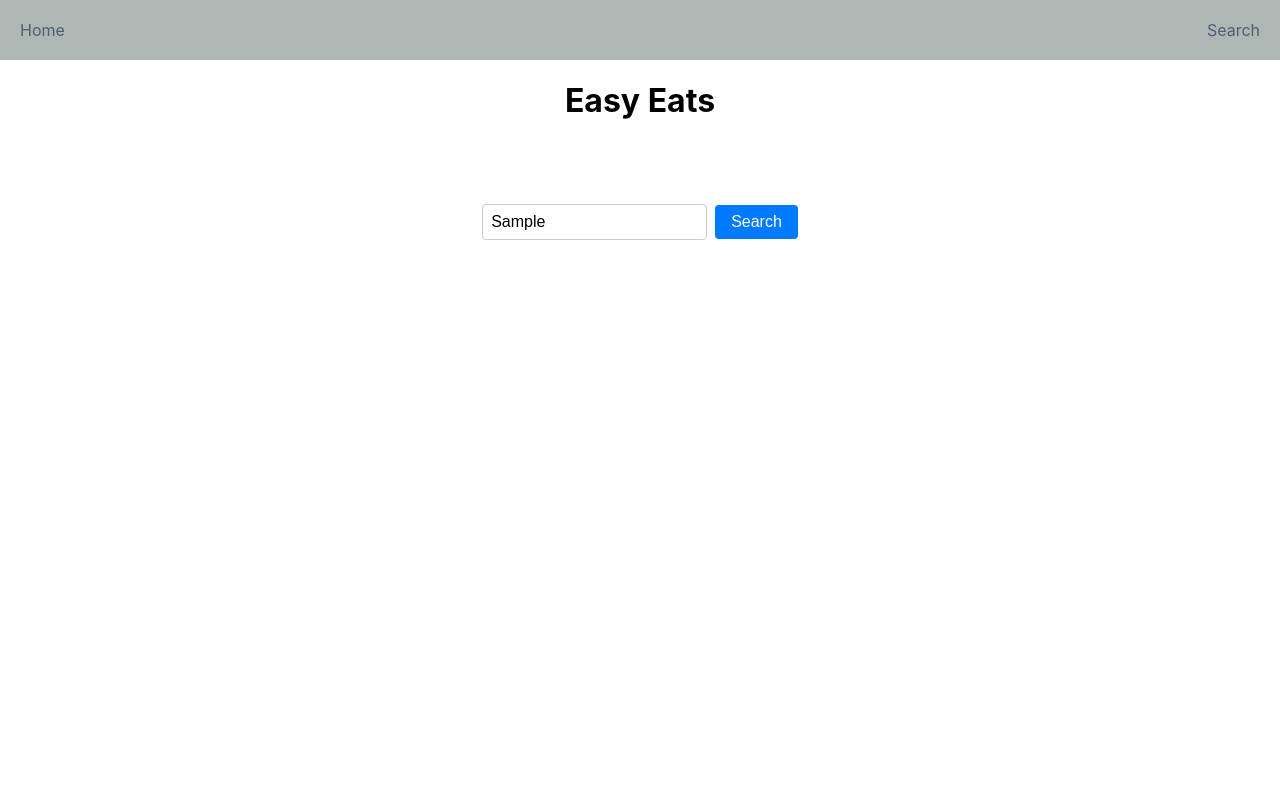
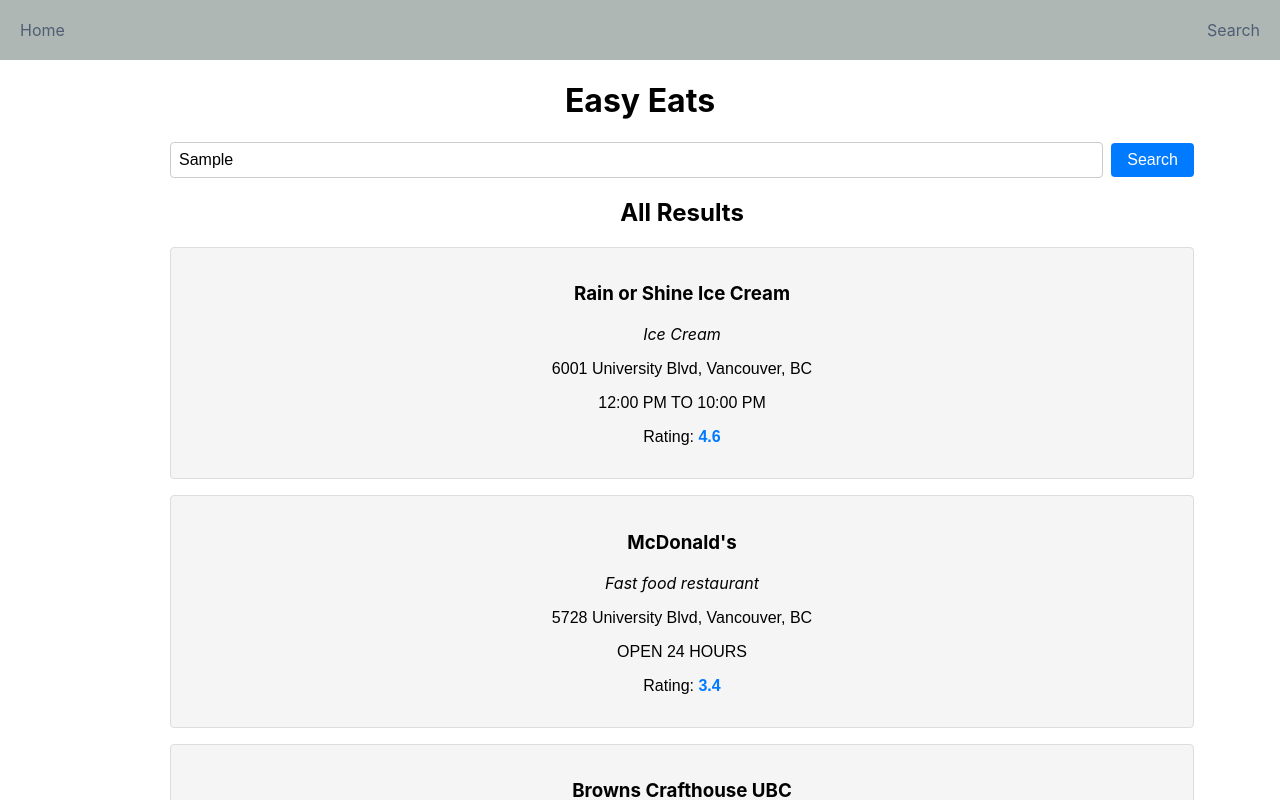
Before and after one commit to wonhakchoi/Epic-Project-Group, a React (Create React App) app in the folder client/: page / in a window 1280 px wide. Both pictures are taken after typing "Sample" into the empty fields and a click on the button "Search". Shown: the top 800 px of the page. Built offline with nearby package versions, Linux system fonts and the light colour scheme.

Commit message:
Added search results and displaying each restaurant

```diff
--- /dev/null
+++ b/client/src/components/Restaurant.css
@@ -0,0 +1,29 @@
+.restaurant-card {
+  background-color: #f5f5f5;
+  border: 1px solid #ccc;
+  border-radius: 4px;
+  padding: 1rem;
+  margin-bottom: 1rem;
+  border-color: #ddd; /* Border color */
+}
+
+.description {
+  font-style: italic; /* Italicized description */
+}
+
+.info {
+  font-family: Arial, sans-serif; /* Font for location, opening hours, and rating */
+}
+
+.location {
+  font-family: Arial, sans-serif /* Font weight for location */
+}
+
+.opening-hours {
+  text-transform: uppercase; /* Uppercase opening hours */
+}
+
+.rating {
+  color: #007bff; /* Color for rating */
+  font-weight: bold; /* Font weight for rating */
+}
--- /dev/null
+++ b/client/src/components/Restaurant.js
@@ -0,0 +1,24 @@
+import React from "react";
+import "./Restaurant.css"; // Import the CSS file for styling
+
+const Restaurant = ({ restaurant }) => {
+  const { name, description, location, openingHours, rating } = restaurant;
+
+  return (
+    <div className="restaurant-card">
+      <h3>{name}</h3>
+      <p className="description">{description}</p>
+      <p className="info">
+        <span className="location">{location}</span>
+      </p>
+      <p className="info">
+        <span className="opening-hours">{openingHours}</span>
+      </p>
+      <p className="info">
+        Rating: <span className="rating">{rating}</span>
+      </p>
+    </div>
+  );
+};
+
+export default Restaurant;
--- a/client/src/components/SearchBar.css
+++ b/client/src/components/SearchBar.css
@@ -5,11 +5,17 @@
   justify-content: center;
   align-items: center;
   height: 20vh;
+  display: block;
+  width: 80%;
+  margin-left: 170px;
+  margin-right: 170px;
 }
 
 .search-bar {
   display: flex;
   align-items: center;
+  justify-content: center;
+  margin-bottom: 1rem;
 }
 
 .search-input {
@@ -18,6 +24,7 @@
   border: 1px solid #ccc;
   border-radius: 4px;
   margin-right: 0.5rem;
+  flex-grow: 1;
 }
 
 .search-button {
--- a/client/src/components/SearchBar.js
+++ b/client/src/components/SearchBar.js
@@ -1,8 +1,43 @@
+// import React, { useState } from 'react';
+// import './SearchBar.css'; // Import the CSS file for styling
+
+// const SearchBar = ({ onSearch }) => {
+//   const [searchTerm, setSearchTerm] = useState('');
+
+//   const handleInputChange = (event) => {
+//     setSearchTerm(event.target.value);
+//   };
+
+//   const handleSubmit = (event) => {
+//     event.preventDefault();
+//     onSearch(searchTerm);
+//   };
+
+//   return (
+//     <div className="search-bar-container">
+//       <form className="search-bar" onSubmit={handleSubmit}>
+//         <input
+//           type="text"
+//           placeholder="Search..."
+//           value={searchTerm}
+//           onChange={handleInputChange}
+//           className="search-input"
+//         />
+//         <button type="submit" className="search-button">Search</button>
+//       </form>
+//     </div>
+//   );
+// };
+
+// export default SearchBar;
+
 import React, { useState } from 'react';
-import './SearchBar.css'; // Import the CSS file for styling
+import SearchResults from './SearchResults';
+import './SearchBar.css';
 
-const SearchBar = ({ onSearch }) => {
+const SearchBar = () => {
   const [searchTerm, setSearchTerm] = useState('');
+  const [showResults, setShowResults] = useState(false);
 
   const handleInputChange = (event) => {
     setSearchTerm(event.target.value);
@@ -10,7 +45,7 @@ const SearchBar = ({ onSearch }) => {
 
   const handleSubmit = (event) => {
     event.preventDefault();
-    onSearch(searchTerm);
+    setShowResults(true);
   };
 
   return (
@@ -23,8 +58,15 @@ const SearchBar = ({ onSearch }) => {
           onChange={handleInputChange}
           className="search-input"
         />
-        <button type="submit" className="search-button">Search</button>
+        <button type="submit" className="search-button">
+          Search
+        </button>
       </form>
+      {showResults && (
+        <div className="dummy-new-page">
+          <SearchResults />
+        </div>
+      )}
     </div>
   );
 };
--- /dev/null
+++ b/client/src/components/SearchResults.js
@@ -0,0 +1,43 @@
+import React from "react";
+import Restaurant from "./Restaurant";
+
+const SearchResults = ({ searchTerm }) => {
+  // Simulated search results data
+  const searchResults = [
+    {
+      id: 1,
+      name: "Rain or Shine Ice Cream",
+      description: "Ice Cream",
+      location: "6001 University Blvd, Vancouver, BC",
+      openingHours: "12:00 PM to 10:00 PM",
+      rating: 4.6,
+    },
+    {
+      id: 2,
+      name: "McDonald's",
+      description: "Fast food restaurant",
+      location: "5728 University Blvd, Vancouver, BC",
+      openingHours: "Open 24 hours",
+      rating: 3.4,
+    },
+    {
+      id: 3,
+      name: "Browns Crafthouse UBC",
+      description: "Pub",
+      location: "6111 University Blvd, Vancouver, BC",
+      openingHours: "11AM to 12AM",
+      rating: 4.3,
+    },
+  ];
+
+  return (
+    <div>
+      <h2>All Results {searchTerm}</h2>
+      {searchResults.map((result) => (
+        <Restaurant key={result.id} restaurant={result} />
+      ))}
+    </div>
+  );
+};
+
+export default SearchResults;
```
Lines whose indentation alone changed are shown as unchanged.
